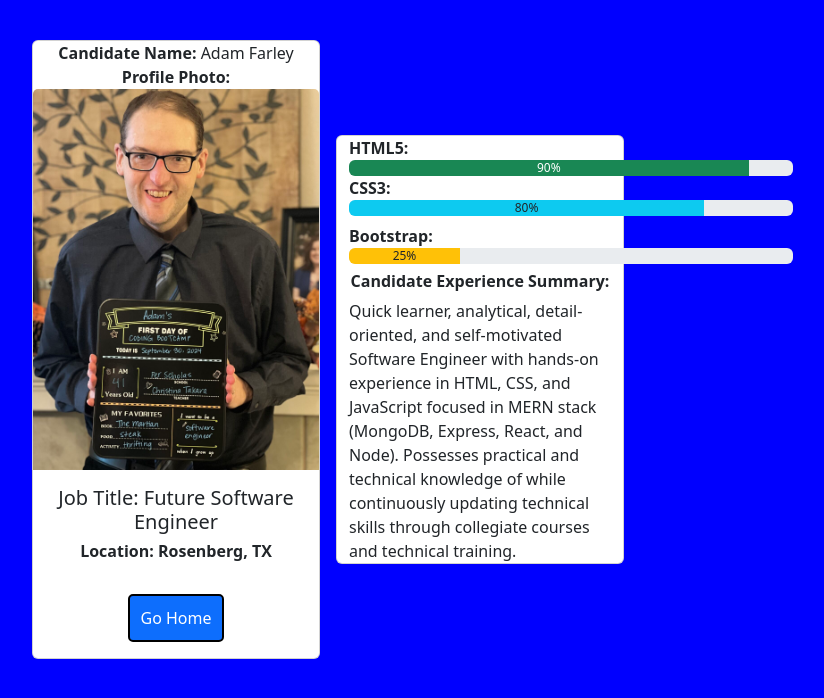
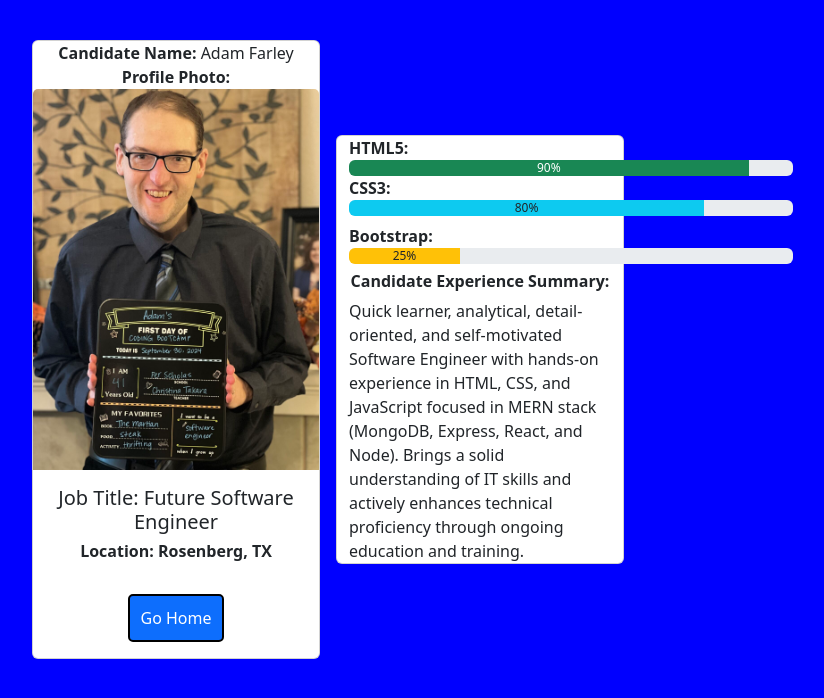
Before and after one commit to analyticadam/bootstrap-website, a plain HTML site: page Pages/userpage.html in a window 1280 px wide. Shown: the whole page, without its empty margins (70-894 px from the left). Drawn offline with nearby package versions, Linux system fonts and the light colour scheme; files that its build step writes are made by us from their sources.

Commit message:
Updated wording on candidate summary

```diff
--- a/Pages/userpage.html
+++ b/Pages/userpage.html
@@ -75,14 +75,9 @@
                     <p>Quick learner, analytical, detail-oriented, and self-motivated Software Engineer with hands-on
                         experience in HTML, CSS, and JavaScript focused in MERN stack (MongoDB, Express, React, and
                         Node).
-                        Possesses practical and technical knowledge of
-                        while continuously updating technical skills through collegiate courses and technical training.</p>
-                    </p>
+                        Brings a solid understanding of IT skills and actively enhances technical proficiency through
+                        ongoing education and training.</p>
                 </div>
-
-
-
-
             </div>
         </div>
 </body>
```
